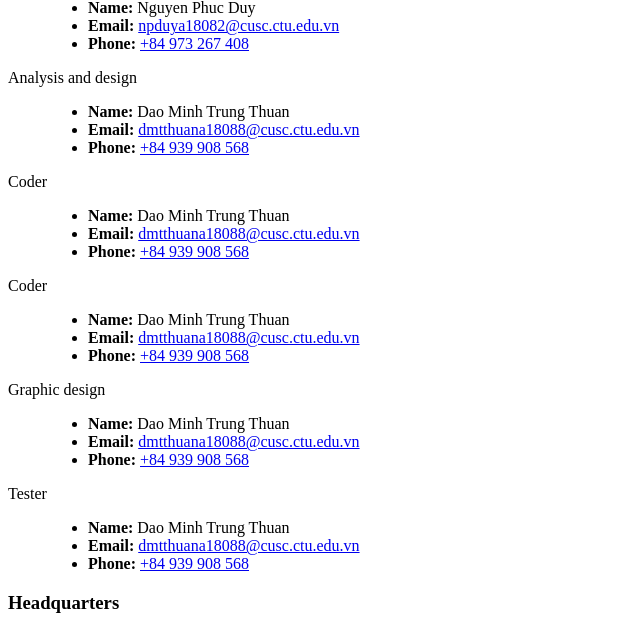
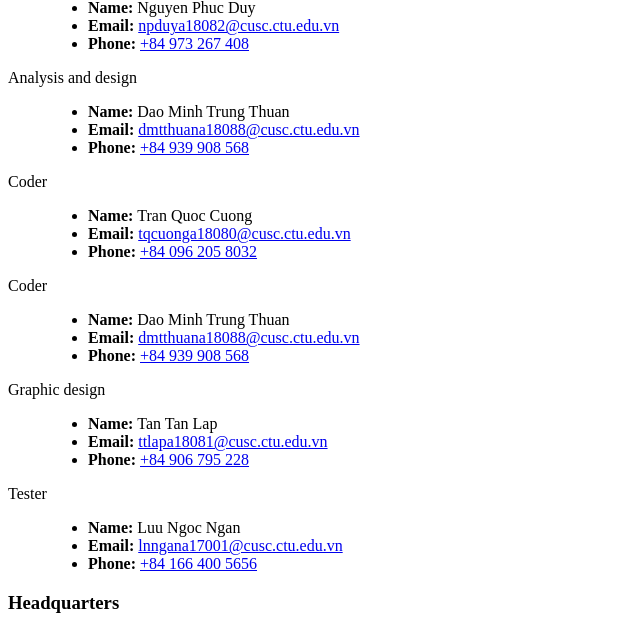
Before and after one commit to urban-traffic-portal/urban-traffic-portal.github.io, a PHP site: page /asset/views/contact.html in a window 1280 px wide. Shown: the part 416-1046 px from the top of the page, without its empty margins (0-640 px from the left). Run offline with PHP 8.4, Linux system fonts and the light colour scheme.

Commit message:
last update

```diff
--- a/asset/css/global.css
+++ b/asset/css/global.css
@@ -306,3 +306,8 @@ span
   font-size: 1.5rem !important;
   font-weight: 600 !important;
 }
+
+#ruleContent
+{
+  min-height: 80vh;
+}
--- a/asset/js/app/mainScript.js
+++ b/asset/js/app/mainScript.js
@@ -32,7 +32,7 @@ function updateViews()
     $("#inputGuestName").attr("placeholder", "Type yourname");
   else $("#inputGuestName").attr("placeholder", "Type yourname here");
 
-  $("#map").css("min-height", $(window).innerHeight() - $("#loadContent").position().top - 40);
+  $("#map").css("min-height", $(window).innerHeight() - $("#loadContent").position().top - 170);
 }
 
 function reString(str)
--- a/asset/views/contact.html
+++ b/asset/views/contact.html
@@ -32,9 +32,9 @@
                     <dt class="text-primary">Coder</dt>
                     <dd>
                         <ul>
-                            <li><b>Name: </b>Dao Minh Trung Thuan</li>
-                            <li><b>Email: </b><a class="text-dark" href="mailto:dmtthuana18088@cusc.ctu.edu.vn" target="_top">dmtthuana18088@cusc.ctu.edu.vn</a></li>
-                            <li><b>Phone: </b><a class="text-dark" href="tel:+84939908568">+84 939 908 568</a></li>
+                            <li><b>Name: </b>Tran Quoc Cuong</li>
+                            <li><b>Email: </b><a class="text-dark" href="mailto:tqcuonga18080@cusc.ctu.edu.vn" target="_top">tqcuonga18080@cusc.ctu.edu.vn</a></li>
+                            <li><b>Phone: </b><a class="text-dark" href="tel:+840962058032">+84 096 205 8032</a></li>
                         </ul>
                     </dd>
                     <dt class="text-primary">Coder</dt>
@@ -50,17 +50,17 @@
                     <dt class="text-primary">Graphic design</dt>
                     <dd>
                         <ul>
-                            <li><b>Name: </b>Dao Minh Trung Thuan</li>
-                            <li><b>Email: </b><a class="text-dark" href="mailto:dmtthuana18088@cusc.ctu.edu.vn" target="_top">dmtthuana18088@cusc.ctu.edu.vn</a></li>
-                            <li><b>Phone: </b><a class="text-dark" href="tel:+84939908568">+84 939 908 568</a></li>
+                            <li><b>Name: </b>Tan Tan Lap</li>
+                            <li><b>Email: </b><a class="text-dark" href="mailto:ttlapa18081@cusc.ctu.edu.vn" target="_top">ttlapa18081@cusc.ctu.edu.vn</a></li>
+                            <li><b>Phone: </b><a class="text-dark" href="tel:+84906795228">+84 906 795 228</a></li>
                         </ul>
                     </dd>
                     <dt class="text-primary">Tester</dt>
                     <dd>
                         <ul>
-                            <li><b>Name: </b>Dao Minh Trung Thuan</li>
-                            <li><b>Email: </b><a class="text-dark" href="mailto:dmtthuana18088@cusc.ctu.edu.vn" target="_top">dmtthuana18088@cusc.ctu.edu.vn</a></li>
-                            <li><b>Phone: </b><a class="text-dark" href="tel:+84939908568">+84 939 908 568</a></li>
+                            <li><b>Name: </b>Luu Ngoc Ngan</li>
+                            <li><b>Email: </b><a class="text-dark" href="mailto:lnngana17001@cusc.ctu.edu.vn" target="_top">lnngana17001@cusc.ctu.edu.vn</a></li>
+                            <li><b>Phone: </b><a class="text-dark" href="tel:+841664005656.">+84 166 400 5656</a></li>
                         </ul>
                     </dd>
 
--- a/index.html
+++ b/index.html
@@ -267,16 +267,14 @@
           </button>
         </div>
         <div class="modal-body">
-          <form class="was-validated">
           <div class="form-group">
             <label for="rpSub">Subject report</label>
-              <input type="text" class="form-control" id="rpSub" placeholder="Enter subject" required pattern="^[\w ]{1,30}$">
+            <input type="text" class="form-control" id="rpSub" placeholder="Enter subject">
           </div>
           <div class="form-group">
             <label for="rpMess">Details</label>
-              <textarea class="form-control" id="rpMess" rows="4" placeholder="Enter message" required></textarea>
+            <textarea class="form-control" id="rpMess" rows="4" placeholder="Enter details"></textarea>
           </div>
-          </form>
         </div>
         <div class="modal-footer text-center">
           <button type="button" data-dismiss="modal" id="buttonSendReport" class="btn btn-primary">Send</button>
```
Also changed, not shown: asset/css/map.css (+26 -3 lines), asset/views/map.html (+12 -10 lines). Lines whose indentation alone changed are shown as unchanged.
